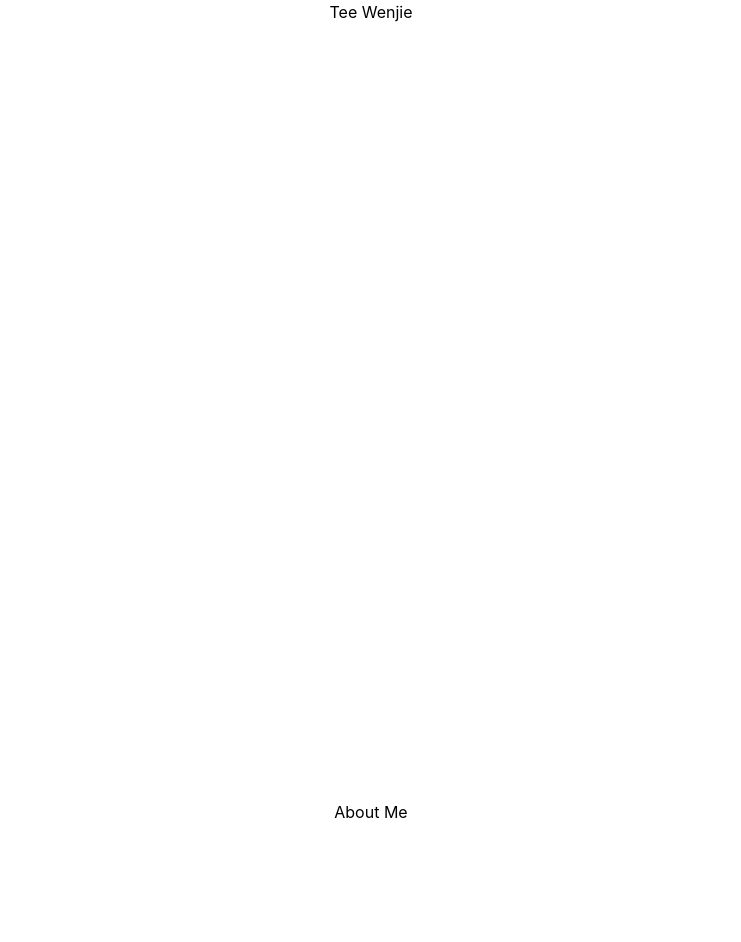
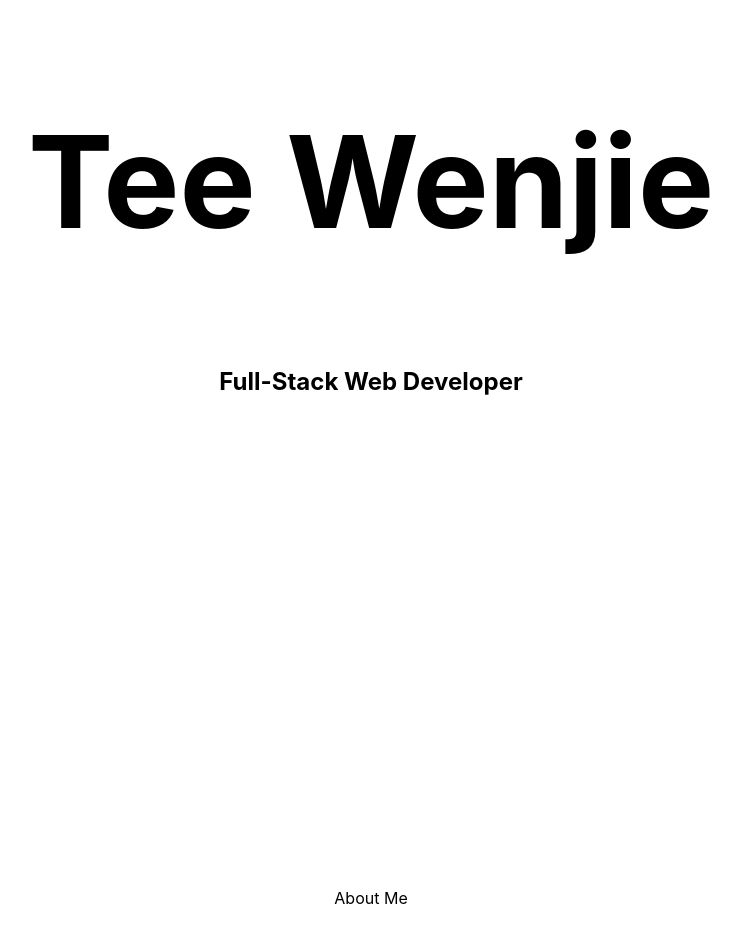
Before and after one commit to wenjietee/portfolio-v2, a Vue app: page / in a window 1280 px wide. Shown: the top 942 px of the page, without its empty margins (269-1010 px from the left). Built offline with nearby package versions, Linux system fonts and the light colour scheme.

Commit message:
create content json and load into app

```diff
--- /dev/null
+++ b/data/content.json
@@ -0,0 +1,16 @@
+{
+
+    "about":{
+        "name":"Tee Wenjie",
+        "title":"Full-Stack Web Developer",
+        "about-me":""
+    },
+    "projects":[],
+    "experience":[],
+    "experiments":[],
+    "contact":{
+        "github":"https://github.com/wenjietee",
+        "linkedin":"https://www.linkedin.com/in/teewenjie",
+        "email":"wenjietj@gmail.com"
+    }
+}
--- a/src/App.vue
+++ b/src/App.vue
@@ -1,23 +1,34 @@
 <script setup>
-
+import { ref, onMounted } from 'vue';
 import About from './components/About.vue';
 import Contact from './components/Contact.vue';
 import Experiements from './components/Experiements.vue';
 import Experience from './components/Experience.vue';
 import Projects from './components/Projects.vue';
 import Splash from './components/Splash.vue';
+
+const data = ref(null)
+
+const fetchData = async () => {
+  const res = await fetch(`./data/content.json?v=${new Date().getTime()}`)
+  data.value = await res.json()
+}
+
+onMounted(async () => {
+  await fetchData()
+})
+
 </script>
 
 <template>
-  <div>
-    <Splash />
-    <About />
-    <Experience />
-    <Projects />
-    <Experiements />
-    <Contact />
+  <div v-if="data">
+    <Splash :about="data.about" />
+    <About :about="data.about" />
+    <Experience :experience="data.experience" />
+    <Projects :projects="data.projects" />
+    <Experiements :experiments="data.experiments" />
+    <Contact :contact="data.contact" />
   </div>
-
 </template>
 
 <style scoped></style>
--- a/src/components/About.vue
+++ b/src/components/About.vue
@@ -1,3 +1,9 @@
+<script setup>
+const props = defineProps({
+    about: Object
+})
+</script>
+
 <template>
     <div class="container">
         About Me
--- a/src/components/Contact.vue
+++ b/src/components/Contact.vue
@@ -1,3 +1,9 @@
+<script setup>
+const props = defineProps({
+    contact: Object
+})
+</script>
+
 <template>
     <div class="container">
         Contact
--- a/src/components/Experiements.vue
+++ b/src/components/Experiements.vue
@@ -1,3 +1,9 @@
+<script setup>
+const props = defineProps({
+    experiments: Array
+})
+</script>
+
 <template>
     <div class="container">
         Experiments
--- a/src/components/ProjectPage.vue
+++ b/src/components/ProjectPage.vue
@@ -1,3 +1,9 @@
+<script setup>
+const props = defineProps({
+    projects: Array
+})
+</script>
+
 <template>
     <div>
         Project Page
--- a/src/components/Splash.vue
+++ b/src/components/Splash.vue
@@ -1,5 +1,13 @@
+<script setup>
+const props = defineProps({
+    about: Object
+})
+</script>
+
 <template>
+
     <div class="container">
-        Tee Wenjie
+        <h1 id="splash-name">{{ about.name }}</h1>
+        <h2>{{ about.title }}</h2>
     </div>
 </template>
--- a/src/style.css
+++ b/src/style.css
@@ -18,12 +18,15 @@ body {
   min-height: 100vh;
 }
 
-.container{
+.container {
   height: 100vh;
 }
 
 
+#splash-name{
+  font-size: 10vw;
 
+}
 #app {
   max-width: 1280px;
   margin: 0 auto;
```
